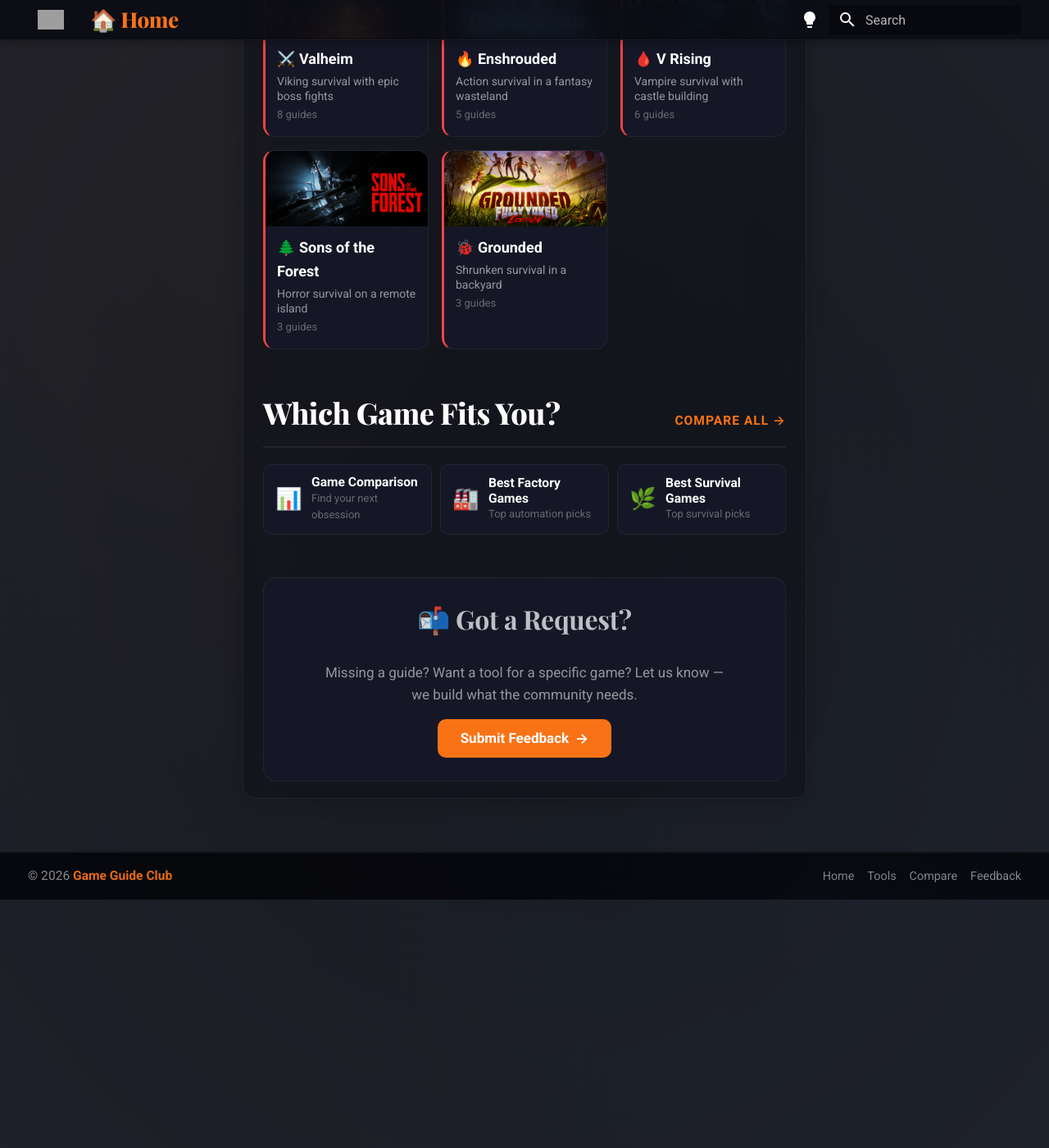
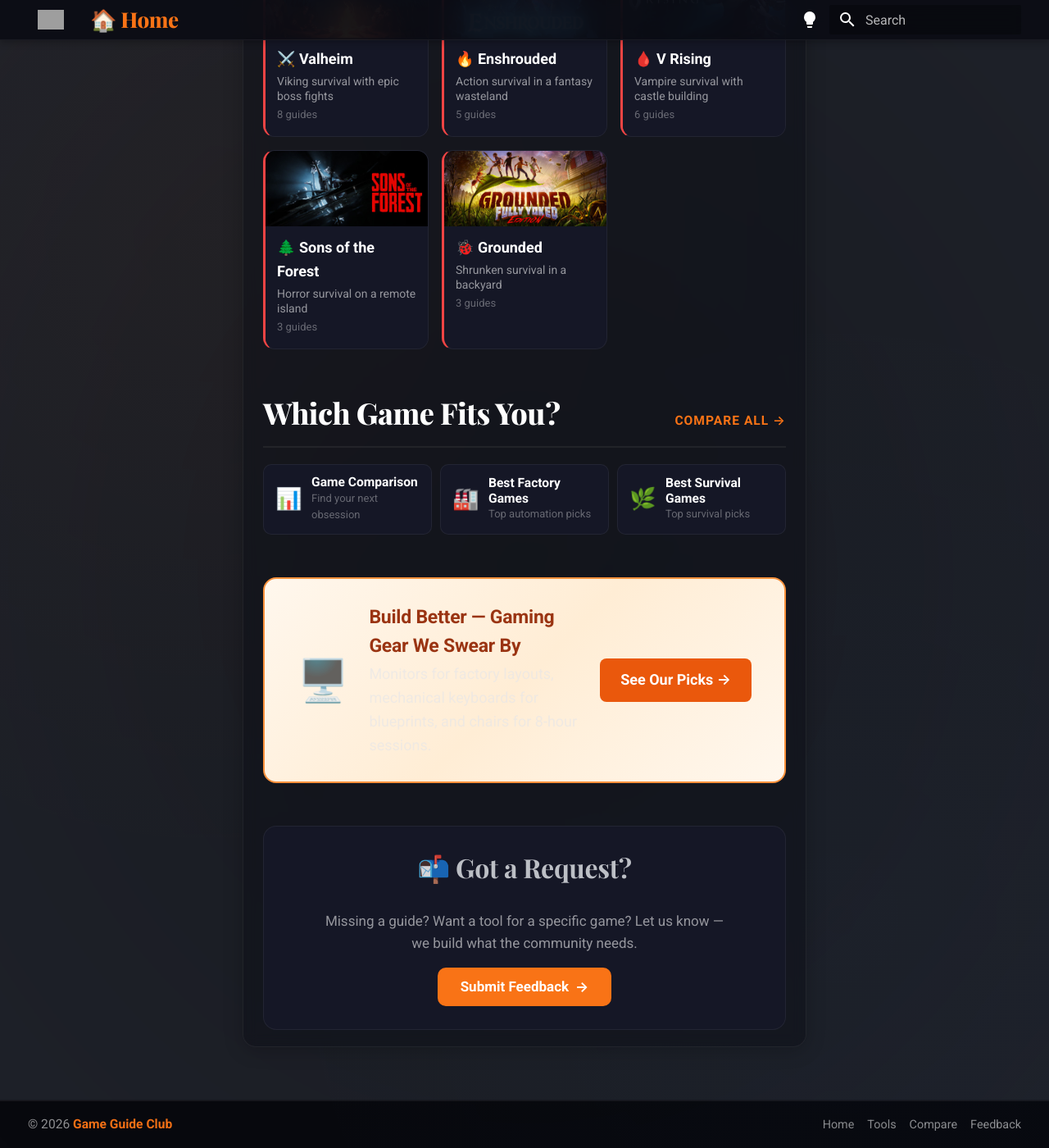
Before and after one commit to chenqingzhiv/game-guide, an MkDocs documentation site: the page built from docs/index.md, in a window 1280 px wide and 1400 px high, scrolled down 4400 px. Shown: the whole window at 82% size. Built offline with MkDocs 1.6.1 and Material for MkDocs 9.7.7, drawn with Linux system fonts in a browser that asks for light colours; nearby versions of some CDN libraries; library files that are not in the unit come from our copies; before the commit the page ends 5497 px from its top, so only the background shows below that; some of the changed text lies outside the part shown; grey boxes are pictures that could not be loaded.

Commit message:
add gear promo banner to homepage

```diff
--- a/docs/assets/css/custom.css
+++ b/docs/assets/css/custom.css
@@ -832,3 +832,60 @@
     gap: 4px;
   }
 }
+
+/* ============================================ */
+/* 🖥️ Gaming Gear Promo Banner                  */
+/* ============================================ */
+.gear-promo-banner {
+  background: linear-gradient(135deg, #fff7ed 0%, #ffedd5 50%, #fff7ed 100%);
+  border: 2px solid #fb923c;
+  border-radius: 16px;
+  padding: 1.5rem 2rem;
+  margin: 1.5rem 0;
+  transition: box-shadow 0.2s;
+}
+.gear-promo-banner:hover {
+  box-shadow: 0 4px 20px rgba(251, 146, 60, 0.15);
+}
+.gear-promo-content {
+  display: flex;
+  align-items: center;
+  gap: 1.25rem;
+  flex-wrap: wrap;
+}
+.gear-promo-icon {
+  font-size: 2.5rem;
+  line-height: 1;
+}
+.gear-promo-text {
+  flex: 1;
+  min-width: 200px;
+}
+.gear-promo-text h3 {
+  margin: 0 0 0.15rem;
+  font-size: 1.15rem;
+  font-weight: 700;
+  color: #9a3412;
+}
+.gear-promo-text p {
+  margin: 0;
+  font-size: 0.9rem;
+  color: var(--md-default-fg-color--light);
+}
+.gear-promo-cta {
+  display: inline-flex;
+  align-items: center;
+  gap: 0.35rem;
+  padding: 0.6rem 1.25rem;
+  background: #ea580c;
+  color: #fff !important;
+  border-radius: 8px;
+  font-weight: 600;
+  font-size: 0.9rem;
+  text-decoration: none !important;
+  white-space: nowrap;
+  transition: background 0.15s;
+}
+.gear-promo-cta:hover {
+  background: #c2410c;
+}
--- a/docs/index.md
+++ b/docs/index.md
@@ -281,6 +281,18 @@
   </a>
 </div>
 
+<!-- ===== GAMING GEAR PROMO ===== -->
+<div class="gear-promo-banner">
+  <div class="gear-promo-content">
+    <div class="gear-promo-icon">🖥️</div>
+    <div class="gear-promo-text">
+      <h3>Build Better — Gaming Gear We Swear By</h3>
+      <p>Monitors for factory layouts, mechanical keyboards for blueprints, and chairs for 8-hour sessions.</p>
+    </div>
+    <a href="guides/best-gaming-gear/" class="gear-promo-cta">See Our Picks →</a>
+  </div>
+</div>
+
 <!-- ==================== -->
 <!-- FEEDBACK              -->
 <!-- ==================== -->
```
